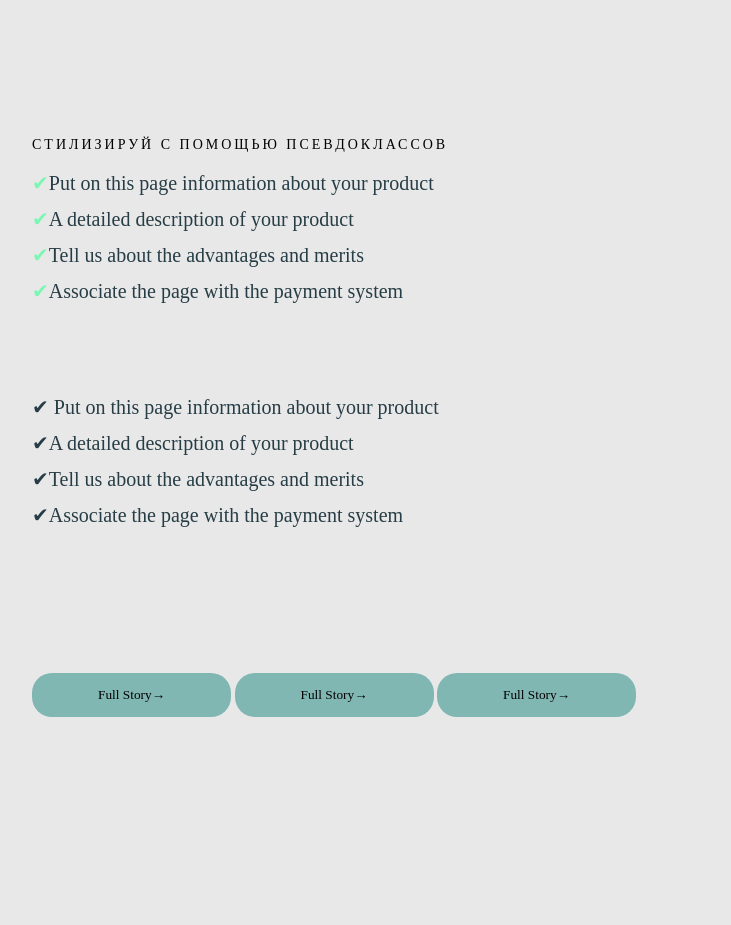
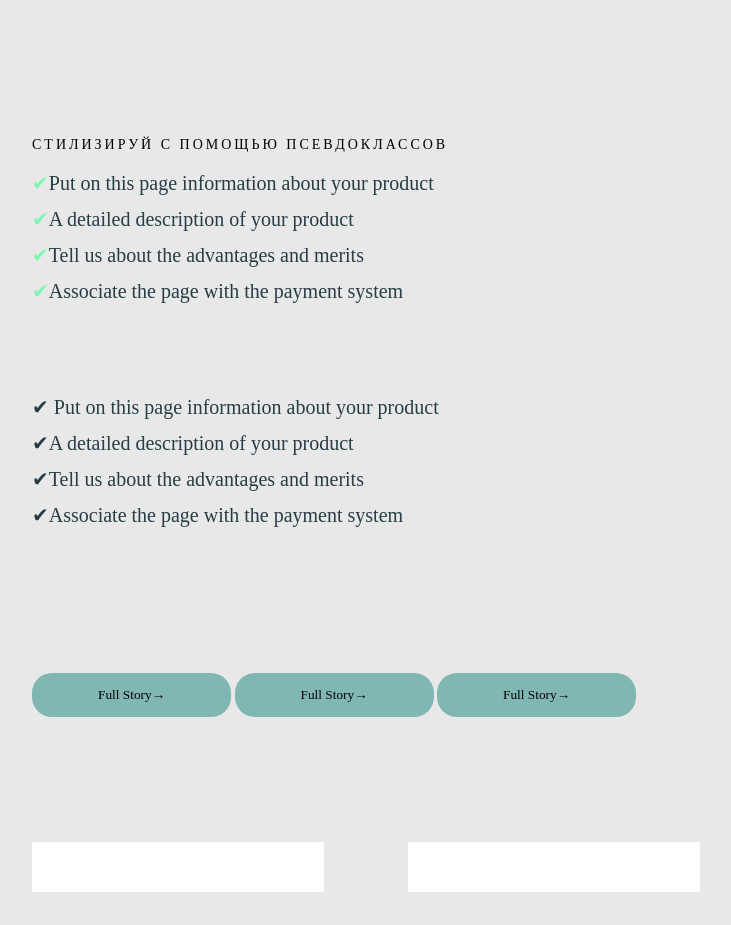
Before and after one commit to LoniakMykhail/task3, a plain HTML site: page index.html in a window 1280 px wide. Shown: the whole page, without its empty margins (258-989 px from the left). Drawn offline with Linux system fonts and the light colour scheme.

Commit message:
Update index.html

```diff
--- a/index.html
+++ b/index.html
@@ -29,6 +29,12 @@
         <button>Full Story&#8594;</button>
         <button class="button1">Full Story&#8594;</button>
         <button class="button2">Full Story&#8594;</button>
+        <form action="">
+            <div>
+                <label><input class="text1" type="text" tabindex="1"></label>
+                <label><input class="text2" type="text" tabindex="2"></label>
+            </div>
+        </form>
     </div>
 </body>
 
```
